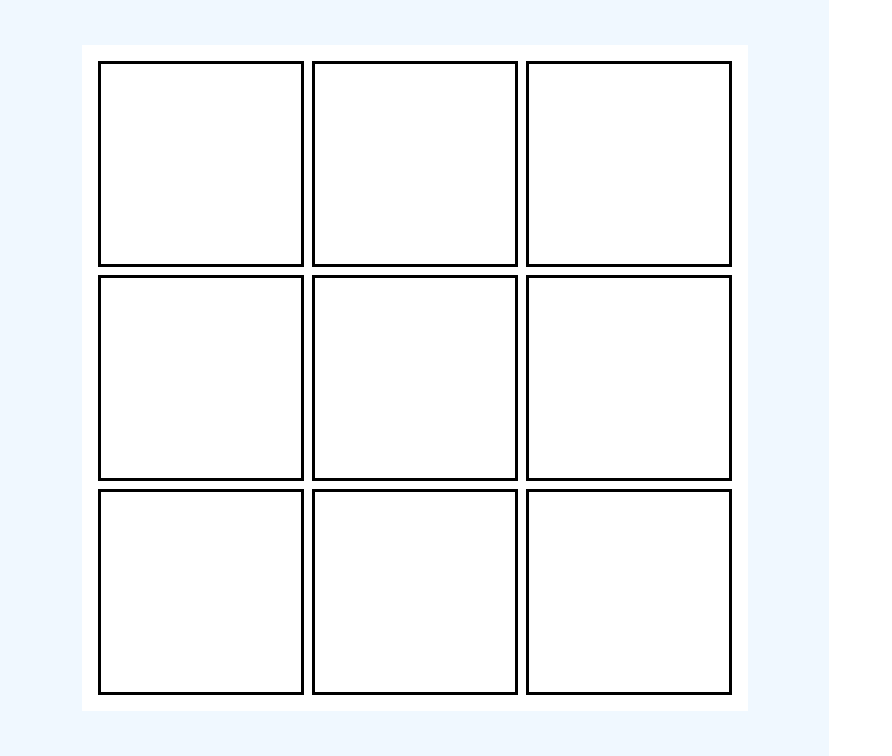
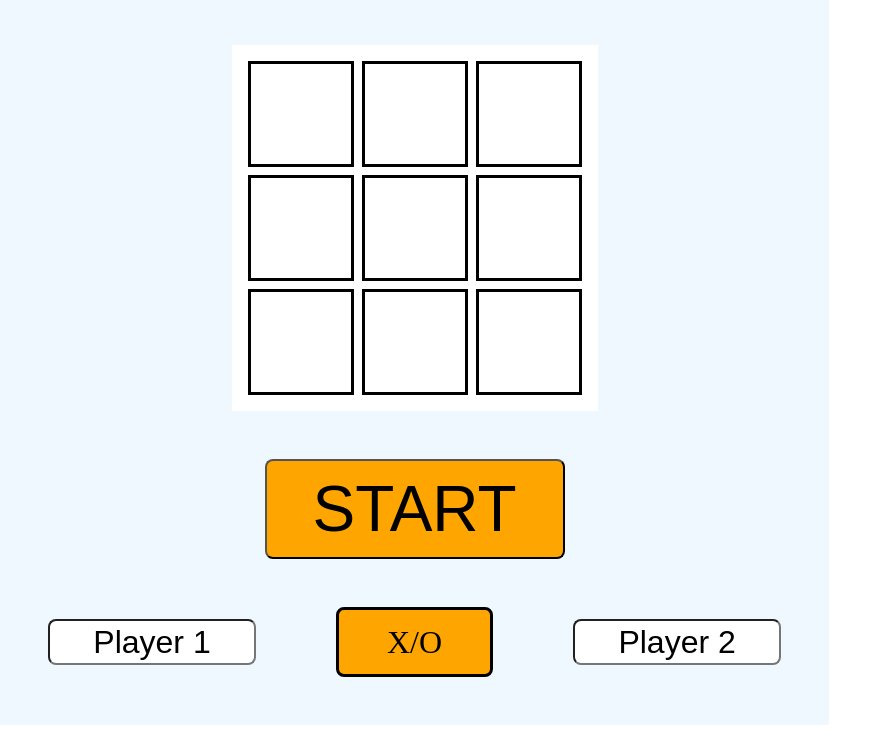
Before and after one commit to Bryan-LohJW/odin-tic-tac-toe, a plain HTML site: page index.html in a window 1280 px wide. Shown: the part 157-913 px from the top of the page, without its empty margins (0-892 px from the left). After the commit the page ends 882 px from the top, so only its background shows below. Drawn offline with Linux system fonts and the light colour scheme.

Commit message:
build: button color

```diff
--- a/style.css
+++ b/style.css
@@ -51,6 +51,7 @@
     --background-color: aliceblue;
     --border-value: 0.2rem solid black;
     --block-radius: 0.5rem;
+    --button-color: #FFA500;
 }
 
 .gameBlock {
@@ -90,14 +91,14 @@
 }
 
 .playingField > .tile {
-    height: 200px;
-    width: 200px;
+    height: 100px;
+    width: 100px;
 
     border: var(--border-value);
     display: flex;
     align-items: center;
     justify-content: center;
-    font-size: 10rem;
+    font-size: 5rem;
 
     transition: 700ms;
 }
@@ -113,6 +114,7 @@
 
     border-radius: var(--block-radius);
     font-size: 4rem;
+    background-color: var(--button-color);
 }
 
 .active {
@@ -145,7 +147,7 @@
     border: var(--border-value);
     border-radius: var(--block-radius);
     padding: 1rem 3rem;
-    background-color: var(--background-color);
+    background-color: var(--button-color);
     font-size: 2rem;
 }
 
```
